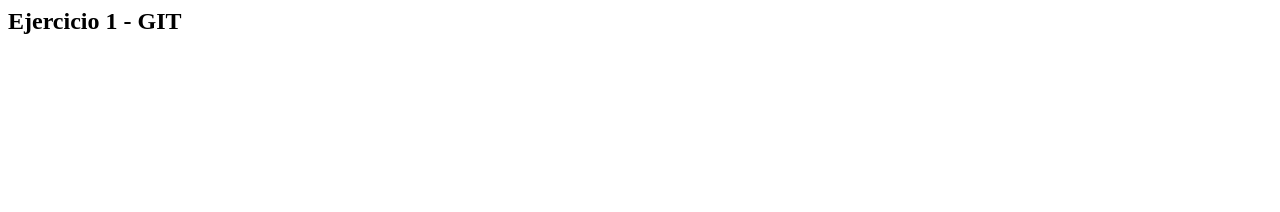
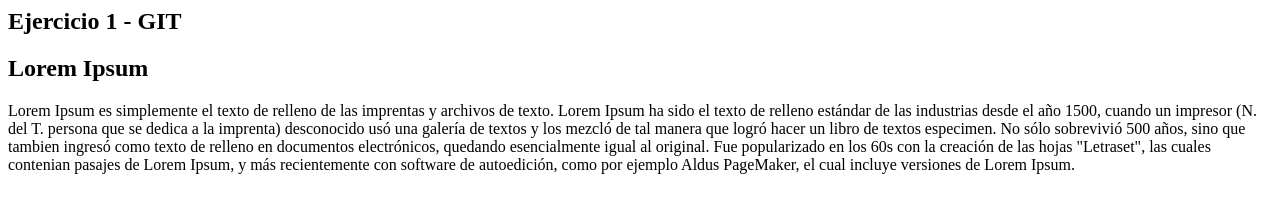
Before and after one commit to rontower/practica1, a plain HTML site: page index.html in a window 1280 px wide. Drawn offline with Linux system fonts and the light colour scheme.

Commit message:
agrego un parrafo

```diff
--- a/index.html
+++ b/index.html
@@ -11,6 +11,8 @@
 <section>
 
 <h1>Ejercicio 1 - GIT </h1>
+<h2>Lorem Ipsum</h2>
+<p>Lorem Ipsum es simplemente el texto de relleno de las imprentas y archivos de texto. Lorem Ipsum ha sido el texto de relleno estándar de las industrias desde el año 1500, cuando un impresor (N. del T. persona que se dedica a la imprenta) desconocido usó una galería de textos y los mezcló de tal manera que logró hacer un libro de textos especimen. No sólo sobrevivió 500 años, sino que tambien ingresó como texto de relleno en documentos electrónicos, quedando esencialmente igual al original. Fue popularizado en los 60s con la creación de las hojas "Letraset", las cuales contenian pasajes de Lorem Ipsum, y más recientemente con software de autoedición, como por ejemplo Aldus PageMaker, el cual incluye versiones de Lorem Ipsum.</p>
 
 </section>
 
```
